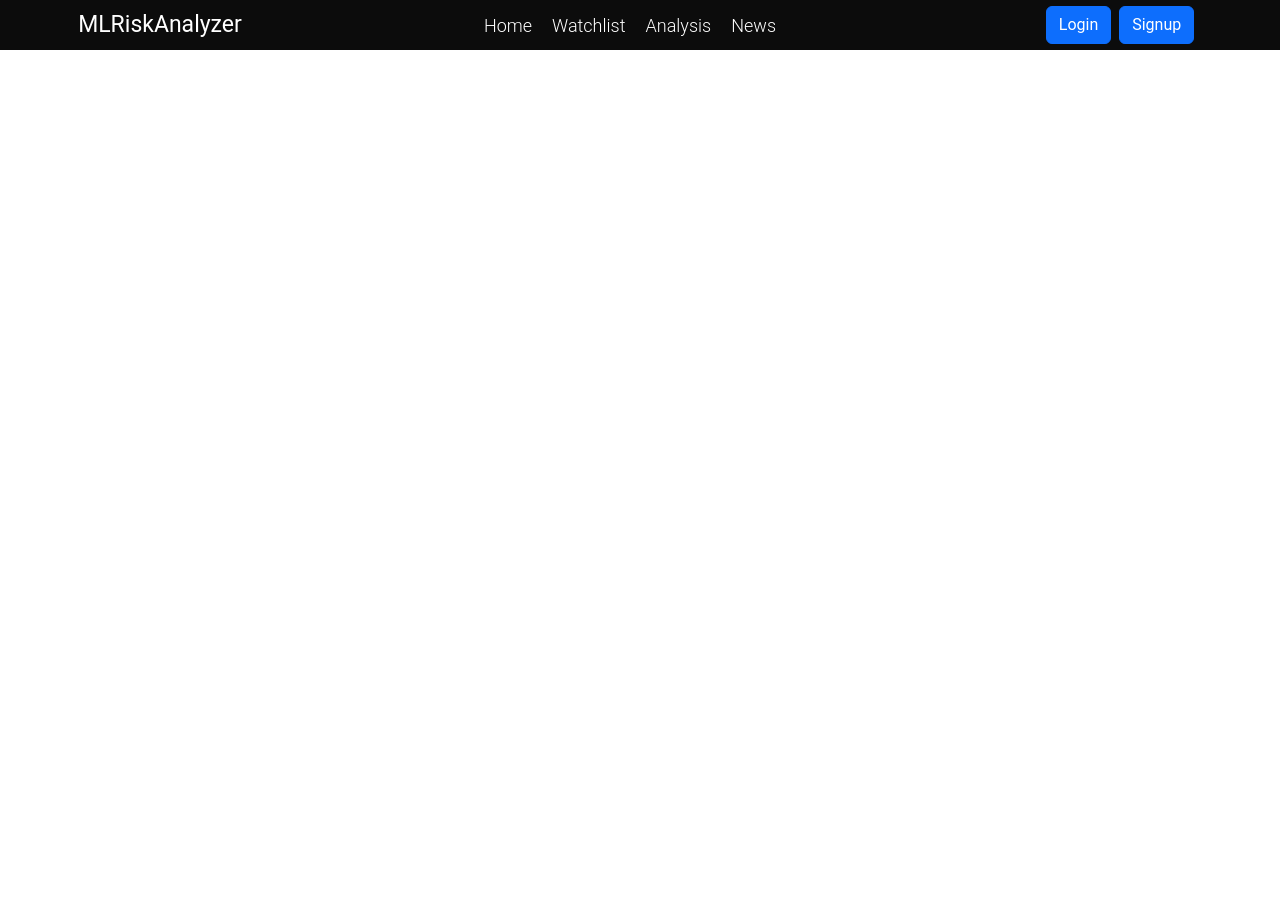
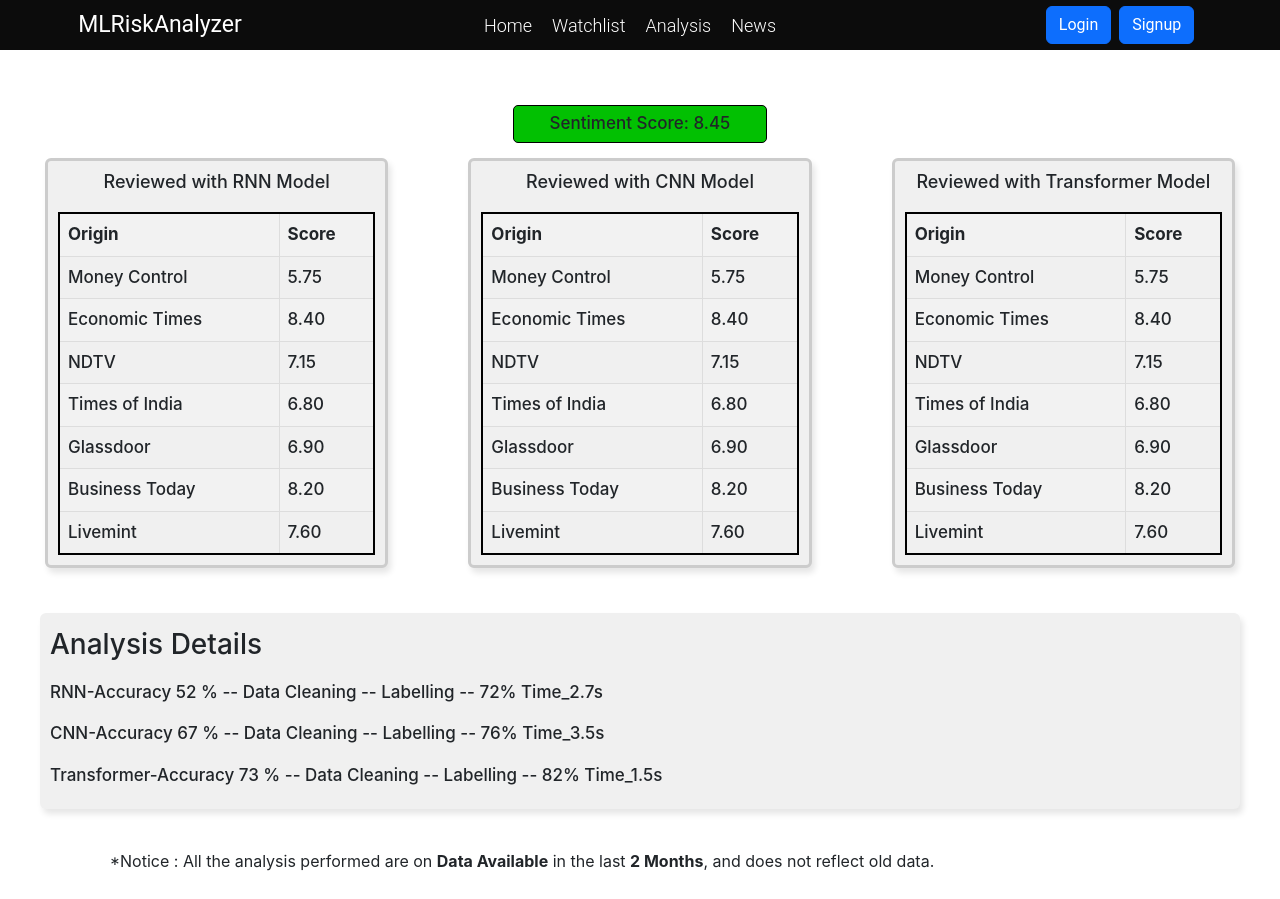
Before and after one commit to bhagwatsolunke/MLRiskAnalyzer, a React (Create React App) app: page /company/1 in a window 1280 px wide. Before the commit the page ends 800 px from the top, so only its background shows below. Built offline with nearby package versions, Linux system fonts and the light colour scheme; no server answers.

Commit message:
CompanyAnalysis component completed

```diff
--- a/src/Component/companyAnalysis/CompanyAnalysis.css
+++ b/src/Component/companyAnalysis/CompanyAnalysis.css
@@ -1,3 +1,110 @@
-.companyAnalysis{
-    border : solid red 2px;
+
+.analysis.first-row{
+    /* border : solid red 2px; */
+    display: flex;
+    justify-content: center;
+    margin : 0px;
 }
+
+.sentiment-score{
+    border : solid black 0.5px;
+    padding : 5px;
+    width: 20%;
+    display: flex;
+    justify-content: center;
+    border-radius: 5px;
+    margin-bottom : 5px;
+}
+.sentiment-score.very-high {
+    background-color: green;
+}
+
+.sentiment-score.high {
+    background-color: rgb(2, 192, 2);
+}
+
+.sentiment-score.medium {
+    background-color: rgb(160, 239, 160);
+    color: black;
+}
+
+.sentiment-score.low {
+    background-color: rgb(246, 109, 109);
+    color: white;
+}
+
+.sentiment-score.very-low {
+    background-color: red;
+    color: white;
+}
+
+
+.analysis.second-row{
+    display: flex;
+    justify-content: space-around;
+    width: 100%;
+}
+
+.analysis-col{
+    /* border : solid yellow 2px; */
+    flex: 1;
+    padding: 10px;
+    border: 3px solid #ccc;
+    border-radius: 6px;
+    margin: 0 40px;
+    background-color: #f0f0f0;
+    box-shadow: 3px 5px 6px rgba(0,0,0,0.1);
+}
+
+.analysis-col h3{
+    text-align: center;
+    font-size: 18px;
+}
+
+.sentiment-table{
+    border : solid rgb(0, 0, 0) 2px;
+    border-radius: 13px;
+    width: 100%;
+    border-collapse: collapse;
+    margin-top: 20px;
+}
+
+.sentiment-table th, .sentiment-table td {
+    border: 1px solid #dddddd;
+    padding: 8px;
+    text-align: left;
+}
+
+.sentiment-table th {
+    background-color: #f2f2f2;
+}
+
+.sentiment-table tr:nth-child(even) {
+    background-color: #f2f2f2;
+}
+
+.sentiment-table tr:hover {
+    background-color: #dddddd;
+}
+.analysis.third-row{
+    /* border : solid red 2px; */
+    background-color: #f0f0f0;
+    box-shadow: 3px 5px 6px rgba(0,0,0,0.1);
+    margin: 40px;
+    border-radius: 6px;
+}
+.analysis.third-row h3{
+    padding:10px;
+    padding-left : 5px;
+}
+.analysis-details{
+    padding-left : 5px;
+}
+
+.analysis.notice{
+    display: flex;
+    justify-content: center;
+    width: 80%;
+    /* border : solid red 2px; */
+    margin:10px;
+}
--- a/src/Component/companyAnalysis/CompanyAnalysis.js
+++ b/src/Component/companyAnalysis/CompanyAnalysis.js
@@ -1,8 +1,126 @@
-import React from 'react'
+import React, { useState } from 'react';
+import {useEffect} from "react";
+import axios from 'axios';
+import './CompanyAnalysis.css';
 
-export default function CompanyAnalysis() {
+export default function CompanyAnalysis({companyId}) {
+
+  // const [scores, setScores] = useState([]);
+
+  const scores = [
+    { origin: 'Money Control', score: 5.75 },
+    { origin: 'Economic Times', score: 8.4 },
+    { origin: 'NDTV', score: 7.15 },
+    { origin: 'Times of India', score: 6.8 },
+    { origin: 'Glassdoor', score: 6.9 },
+    { origin: 'Business Today', score: 8.2 },
+    { origin: 'Livemint', score: 7.6 },
+];
+
+  // useEffect(()=>{
+  //     const getCompanyAnalysis = async () =>{
+  //       try{
+  //         const res = await axios.get(`http://localhost:8080/api/analysis/${companyId}`);
+  //         setScores(res.data);
+  //       }catch(error)
+  //       {
+  //         console.error('Error fecthing companyAnalysis details: ',error);
+  //       }
+  //     };
+  //     getCompanyAnalysis();
+  // },[scores])
+
+  function ScoreColor( score ) {
+    if (score > 8) {
+     return'very-high';
+    } else if (score > 6) {
+     return'high';
+    } else if (score > 4) {
+      return'medium';
+    } else if(score >2)
+    {
+      return 'low'
+    }else if(score>=0){
+      return 'very-low'
+    }
+  }
+
   return (
     <div className='companyAnalysis'>
+      <div className='analysis first-row'>
+        <p className={`sentiment-score ${ScoreColor(8.0)}`}>Sentiment Score: 8.45</p>
+      </div>
+      <div className='analysis second-row'>
+        {/* RNN model */}
+        <div className = 'analysis-col'>
+          <h3>Reviewed with RNN Model</h3>
+            <table className='sentiment-table'>
+              <thead>
+                <tr>
+                  <th>Origin</th>
+                  <th>Score</th>
+                </tr>
+              </thead>
+              <tbody>
+                {scores.map((scoreData,index)=>(
+                  <tr key = {index}>
+                    <td>{scoreData.origin}</td>
+                    <td>{scoreData.score.toFixed(2)}</td>
+                  </tr>
+                ))}
+              </tbody>
+            </table>
+        </div>
+        {/* CNN Model */}
+        <div className = 'analysis-col'>
+          <h3>Reviewed with CNN Model</h3>
+            <table className='sentiment-table'>
+              <thead>
+                <tr>
+                  <th>Origin</th>
+                  <th>Score</th>
+                </tr>
+              </thead>
+              <tbody>
+                {scores.map((scoreData,index)=>(
+                  <tr key = {index}>
+                    <td>{scoreData.origin}</td>
+                    <td>{scoreData.score.toFixed(2)}</td>
+                  </tr>
+                ))}
+              </tbody>
+            </table>
+        </div>
+        {/* Transformer Model */}
+        <div className = 'analysis-col'>
+          <h3>Reviewed with Transformer Model</h3>
+            <table className='sentiment-table'>
+              <thead>
+                <tr>
+                  <th>Origin</th>
+                  <th>Score</th>
+                </tr>
+              </thead>
+              <tbody>
+                {scores.map((scoreData,index)=>(
+                  <tr key = {index}>
+                    <td>{scoreData.origin}</td>
+                    <td>{scoreData.score.toFixed(2)}</td>
+                  </tr>
+                ))}
+              </tbody>
+            </table>
+        </div>
+      </div>
+      <div className='analysis third-row'>
+        <h3>Analysis Details</h3>
+        <p className='analysis-details'>RNN-Accuracy 52 % -- Data Cleaning -- Labelling -- 72%  Time_2.7s </p>
+        <p className='analysis-details'>CNN-Accuracy 67 % -- Data Cleaning -- Labelling -- 76%  Time_3.5s</p>
+        <p className='analysis-details'>Transformer-Accuracy 73 % -- Data Cleaning -- Labelling -- 82%  Time_1.5s</p>
+      </div>
+      <div className='analysis notice'>
+        <p>*Notice : All the analysis performed are on <b>Data Available</b> in the last <b>2 Months</b>, and does not reflect old data.</p>
+      </div>
 
     </div>
   )
--- a/src/Component/companyData/CompanyData.js
+++ b/src/Component/companyData/CompanyData.js
@@ -75,7 +75,7 @@
                             <br></br>
                         </div>
                         <div className="fourth-row">
-                            <div className="fourth-row-right">Total Market Valuation: {valuation} Cr</div>
+                            <div className="fourth-row-right">Total Market Valuation: {valuation ? valuation.toFixed(2): 'N/A'} Cr</div>
                         </div>
                     </div>
                 </div>
```
